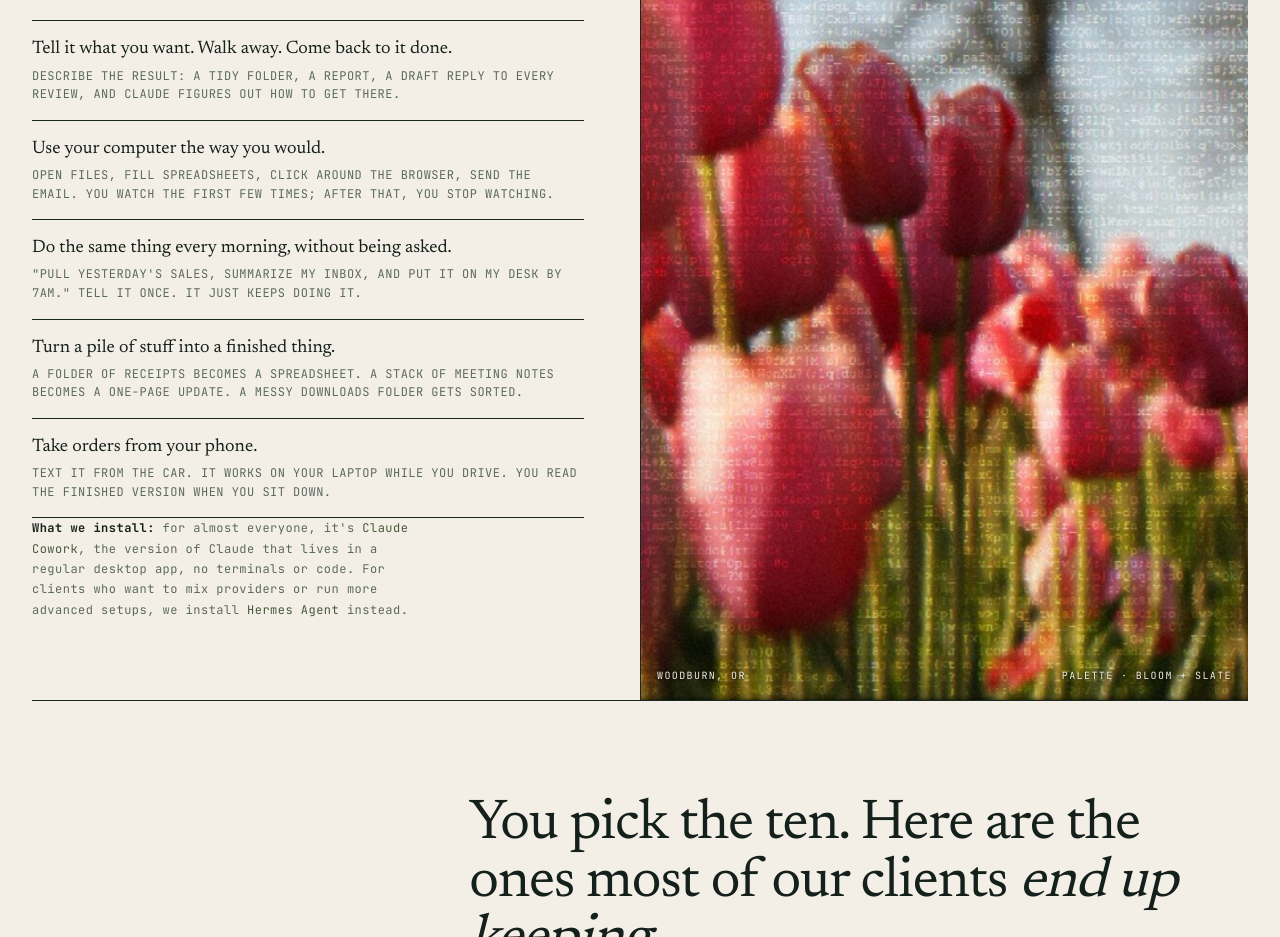
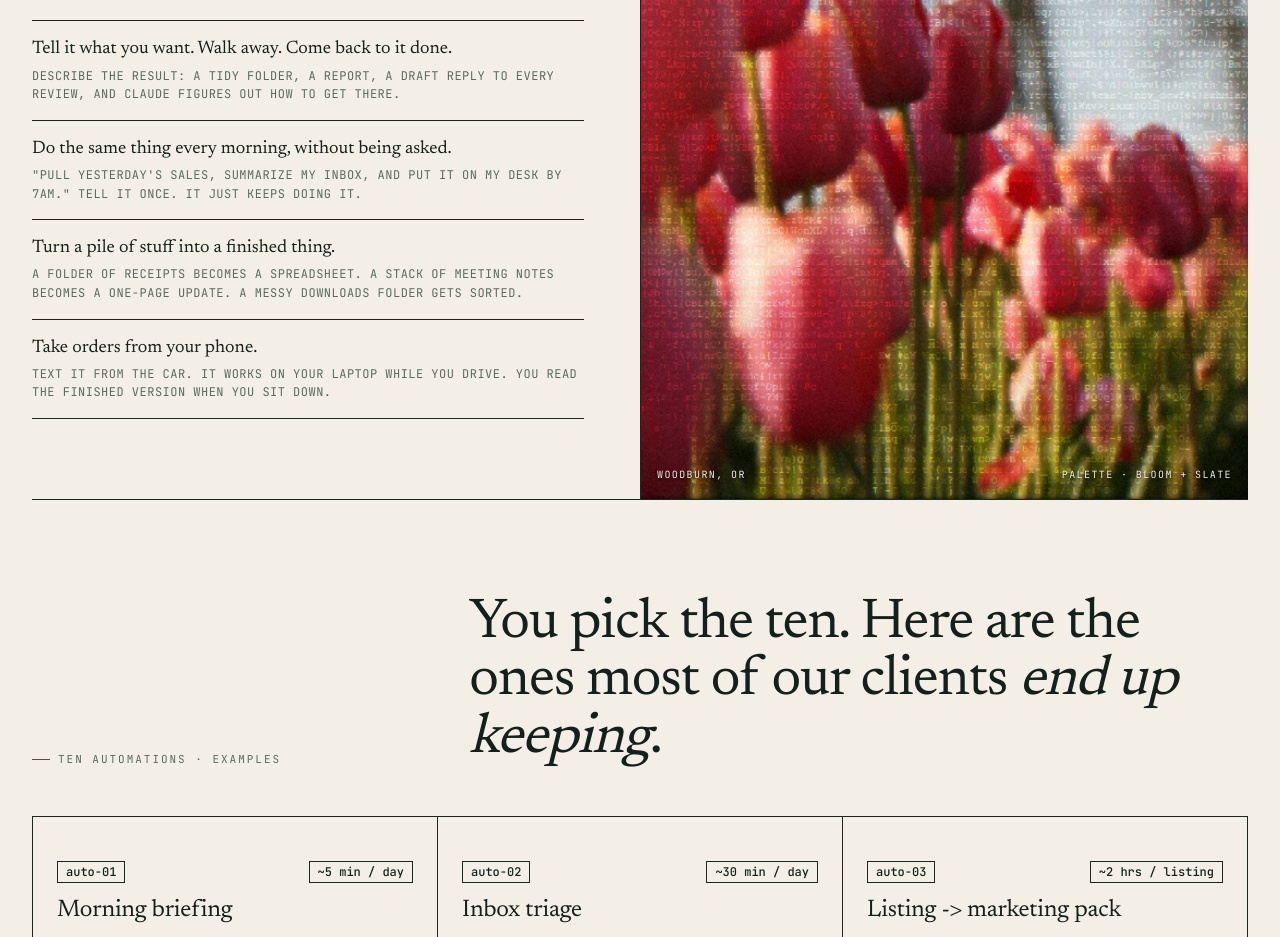
Before and after one commit to itsaark/pacific-ai-tech, a Next.js app: page / in a window 1280 px wide. Shown: the part 2460-3397 px from the top of the page. Built offline with nearby package versions, Linux system fonts and the light colour scheme.

Commit message:
Remove extra what-you-get copy

```diff
--- a/src/app/page.tsx
+++ b/src/app/page.tsx
@@ -39,10 +39,6 @@ const flow = [
   {
     title: "Tell it what you want. Walk away. Come back to it done.",
     text: "Describe the result: a tidy folder, a report, a draft reply to every review, and Claude figures out how to get there.",
-  },
-  {
-    title: "Use your computer the way you would.",
-    text: "Open files, fill spreadsheets, click around the browser, send the email. You watch the first few times; after that, you stop watching.",
   },
   {
     title: "Do the same thing every morning, without being asked.",
@@ -577,13 +573,6 @@ export default function Home() {
                 </div>
               ))}
             </div>
-            <p className="pat-install-note">
-              <strong>What we install:</strong> for almost everyone, it&apos;s{" "}
-              <em>Claude Cowork</em>, the version of Claude that lives in a
-              regular desktop app, no terminals or code. For clients who want to
-              mix providers or run more advanced setups, we install{" "}
-              <em>Hermes Agent</em> instead.
-            </p>
           </div>
           <FramedImage
             src="/pacific-ai-tech/img/tulips.jpeg"
```
